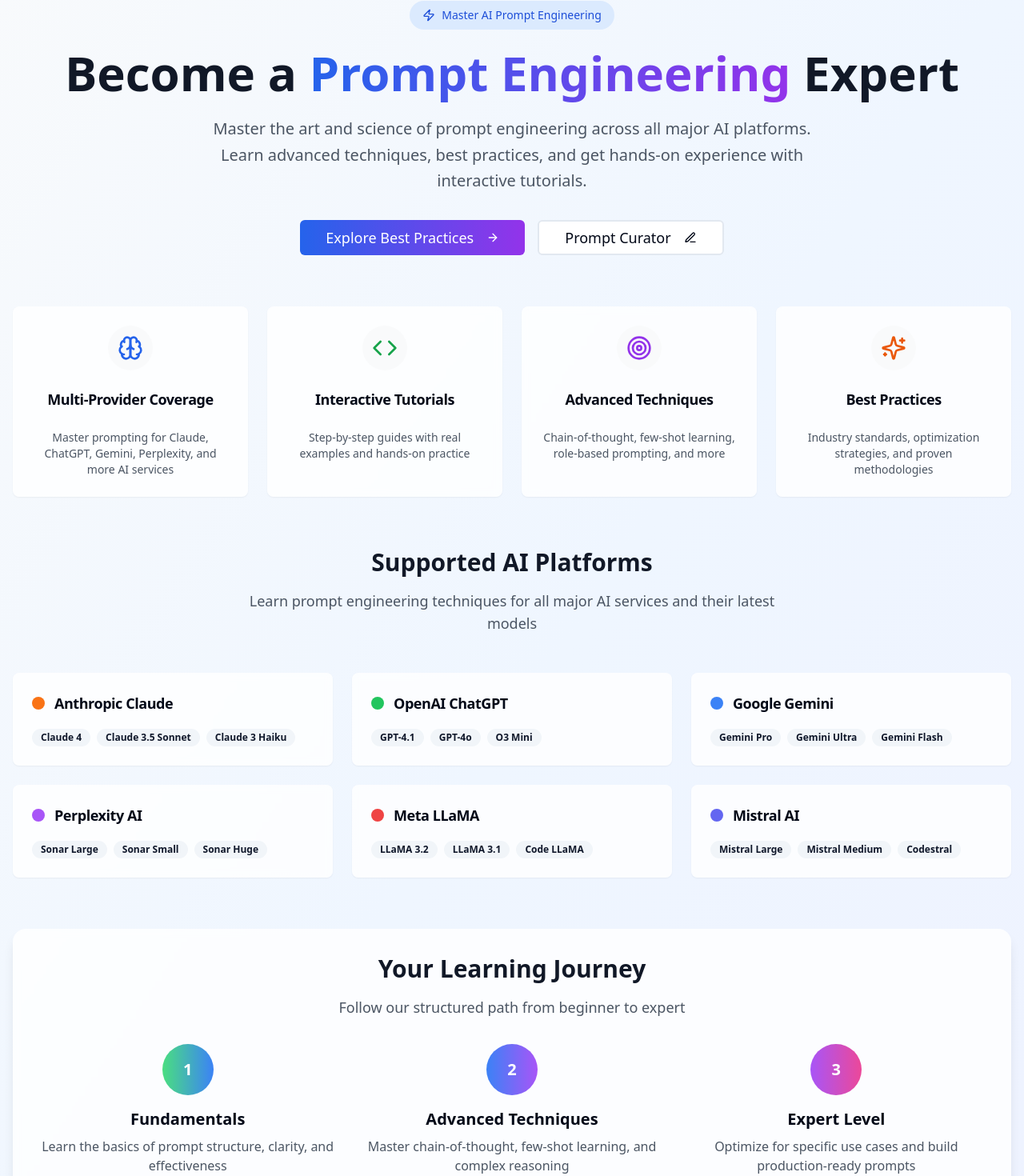
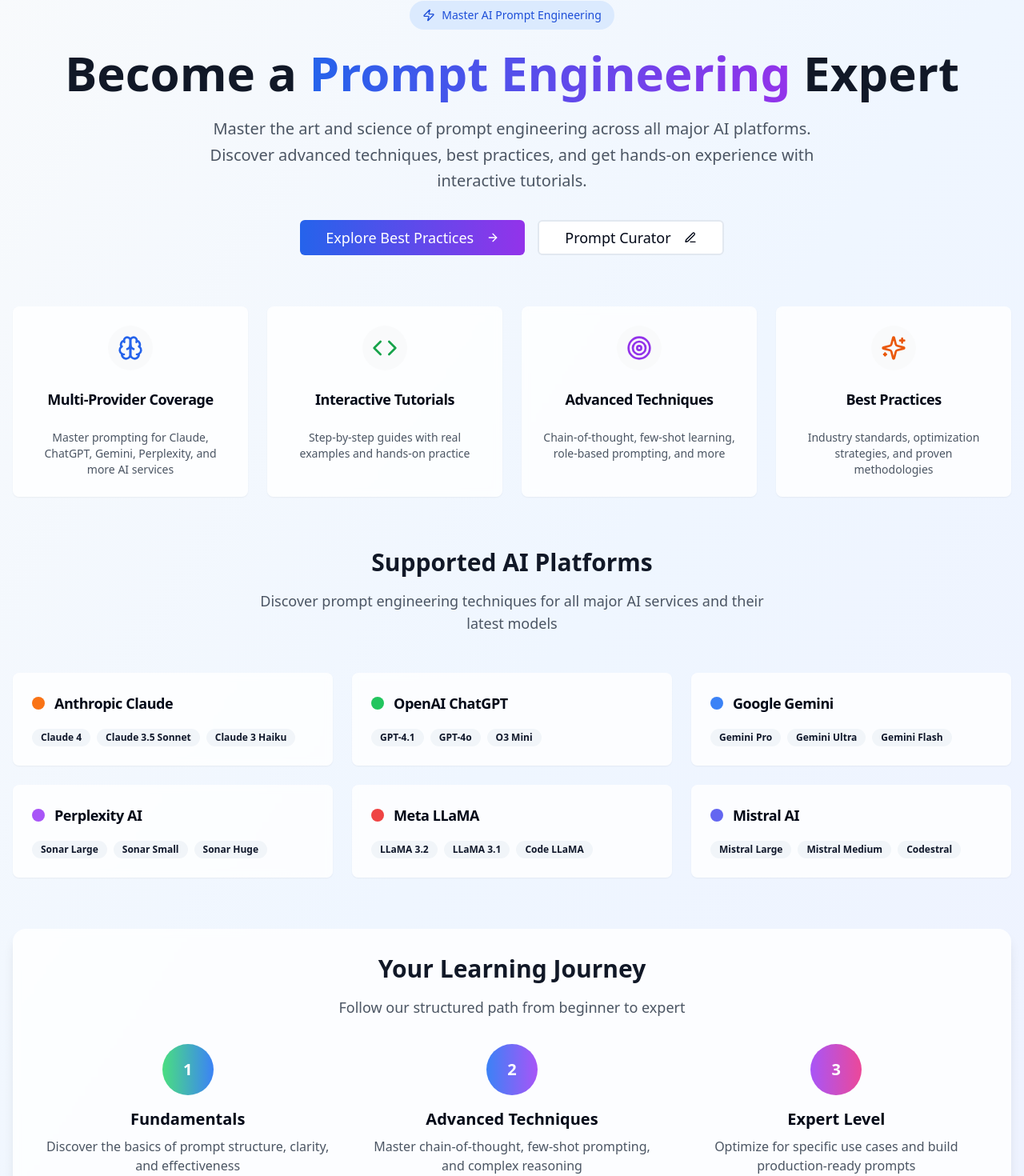
Before and after one commit to myselfsislam/learn-prompt-evolve, a React (Vite) app: page / in a window 1280 px wide. Shown: the part 112-1582 px from the top of the page at 80% size. Built offline with nearby package versions, Linux system fonts and the light colour scheme.

Commit message:
Refactor: Update "Learn and Master" text
Replaces instances of "learn and master prompt engineering" with updated phrasing throughout the application.

```diff
--- a/src/pages/Index.tsx
+++ b/src/pages/Index.tsx
@@ -1,3 +1,4 @@
+
 import React from 'react';
 import { Button } from "@/components/ui/button";
 import { Card, CardContent, CardDescription, CardHeader, CardTitle } from "@/components/ui/card";
@@ -53,7 +54,7 @@ const Index = () => {
             Become a <span className="text-transparent bg-clip-text bg-gradient-to-r from-blue-600 to-purple-600">Prompt Engineering</span> Expert
           </h1>
           <p className="text-xl text-gray-600 mb-8 max-w-3xl mx-auto leading-relaxed">
-            Master the art and science of prompt engineering across all major AI platforms. Learn advanced techniques,
+            Master the art and science of prompt engineering across all major AI platforms. Discover advanced techniques,
             best practices, and get hands-on experience with interactive tutorials.
           </p>
           <div className="flex flex-col sm:flex-row gap-4 justify-center">
@@ -97,7 +98,7 @@ const Index = () => {
           <div className="text-center mb-12">
             <h2 className="text-3xl font-bold text-gray-900 mb-4">Supported AI Platforms</h2>
             <p className="text-lg text-gray-600 max-w-2xl mx-auto">
-              Learn prompt engineering techniques for all major AI services and their latest models
+              Discover prompt engineering techniques for all major AI services and their latest models
             </p>
           </div>
           <div className="grid md:grid-cols-2 lg:grid-cols-3 gap-6">
@@ -133,14 +134,14 @@ const Index = () => {
                 <span className="text-white font-bold text-xl">1</span>
               </div>
               <h3 className="text-xl font-semibold mb-2">Fundamentals</h3>
-              <p className="text-gray-600">Learn the basics of prompt structure, clarity, and effectiveness</p>
+              <p className="text-gray-600">Discover the basics of prompt structure, clarity, and effectiveness</p>
             </div>
             <div className="text-center">
               <div className="w-16 h-16 bg-gradient-to-r from-blue-500 to-purple-500 rounded-full flex items-center justify-center mx-auto mb-4">
                 <span className="text-white font-bold text-xl">2</span>
               </div>
               <h3 className="text-xl font-semibold mb-2">Advanced Techniques</h3>
-              <p className="text-gray-600">Master chain-of-thought, few-shot learning, and complex reasoning</p>
+              <p className="text-gray-600">Master chain-of-thought, few-shot prompting, and complex reasoning</p>
             </div>
             <div className="text-center">
               <div className="w-16 h-16 bg-gradient-to-r from-purple-500 to-pink-500 rounded-full flex items-center justify-center mx-auto mb-4">
```
